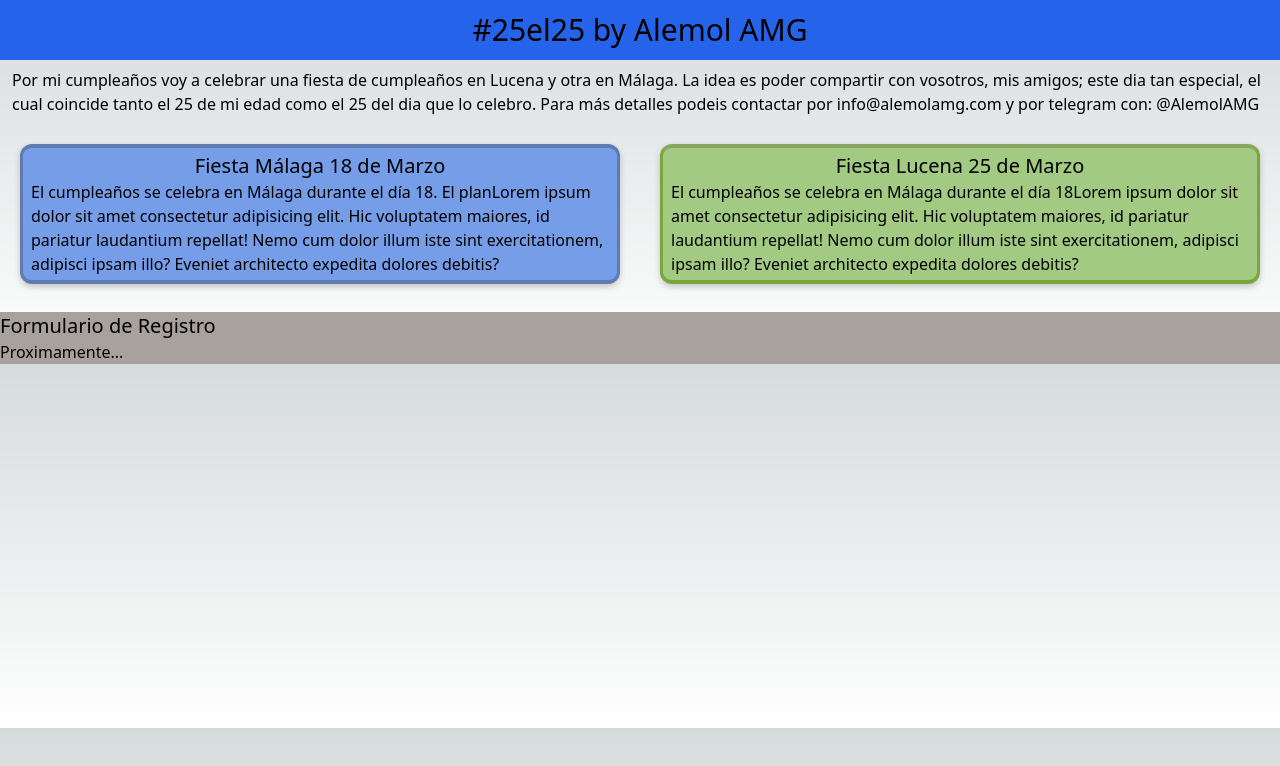
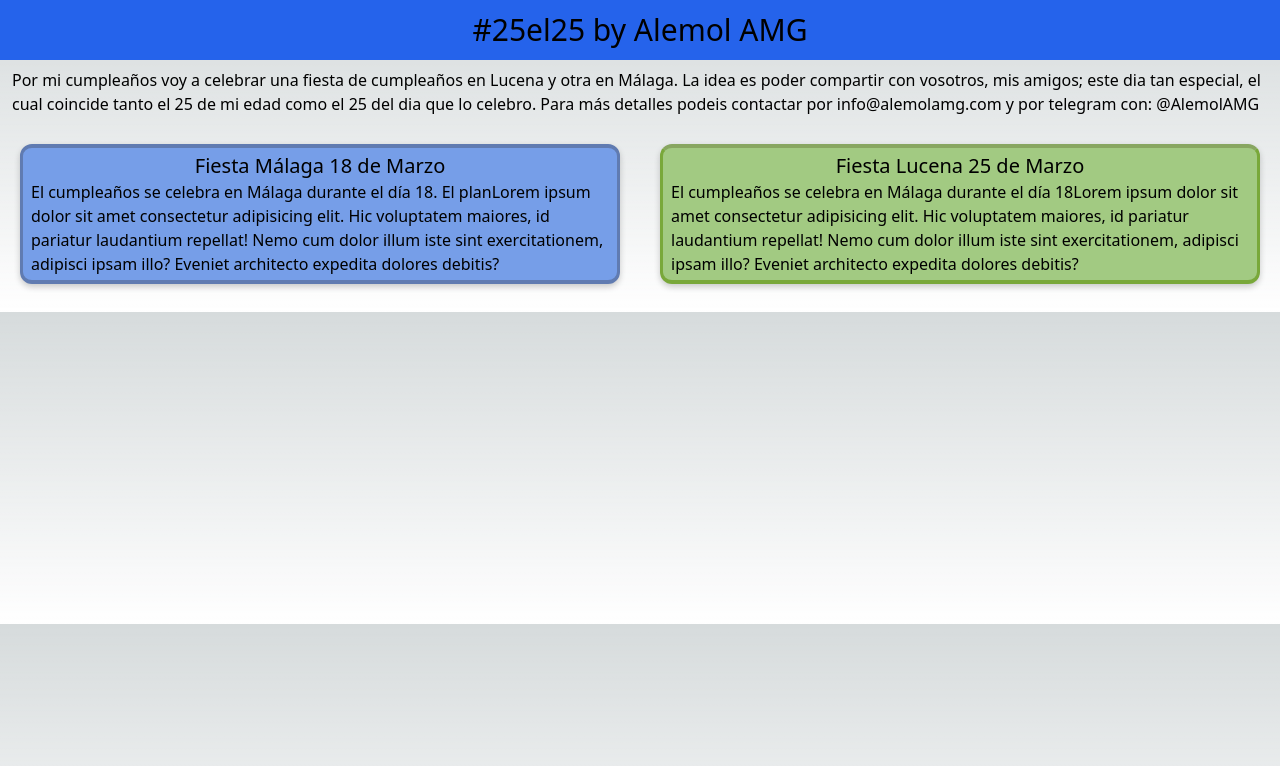
Before and after one commit to alemolamg/web-fiesta, a Next.js app: page / in a window 1280 px wide. Shown: the top 766 px of the page. Built offline with nearby package versions, Linux system fonts and the light colour scheme.

Commit message:
disabled div of form on index.tsx

```diff
--- a/pages/index.tsx
+++ b/pages/index.tsx
@@ -39,12 +39,12 @@
         </div>
 
         {/* Formulario */}
-        <div className=' bg-stone-400'>
+        {/* <div className=' bg-stone-400'>
           <h2 className='text-xl'>Formulario de Registro</h2>
           <div>
             <p className=''>Proximamente...</p>
           </div>
-        </div>
+        </div> */}
 
 
         {/* <div className={styles.center}>
```
